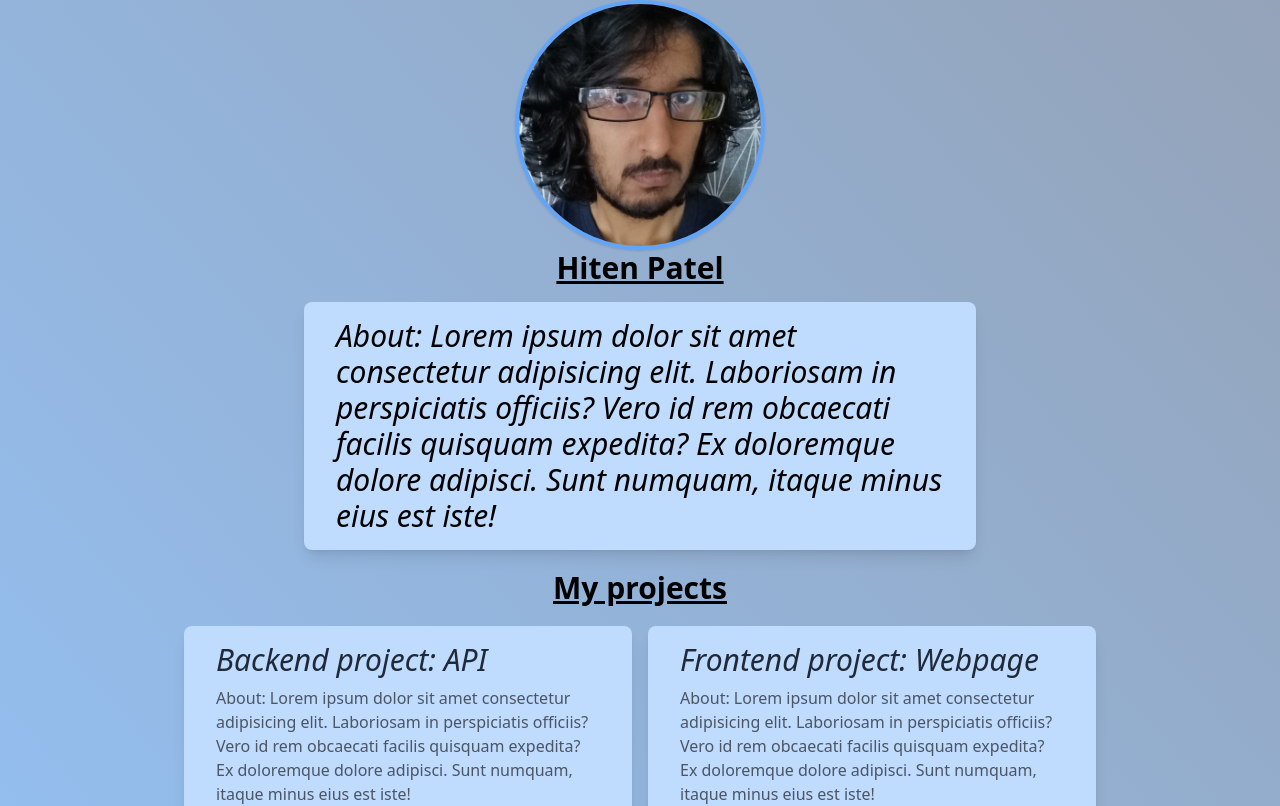
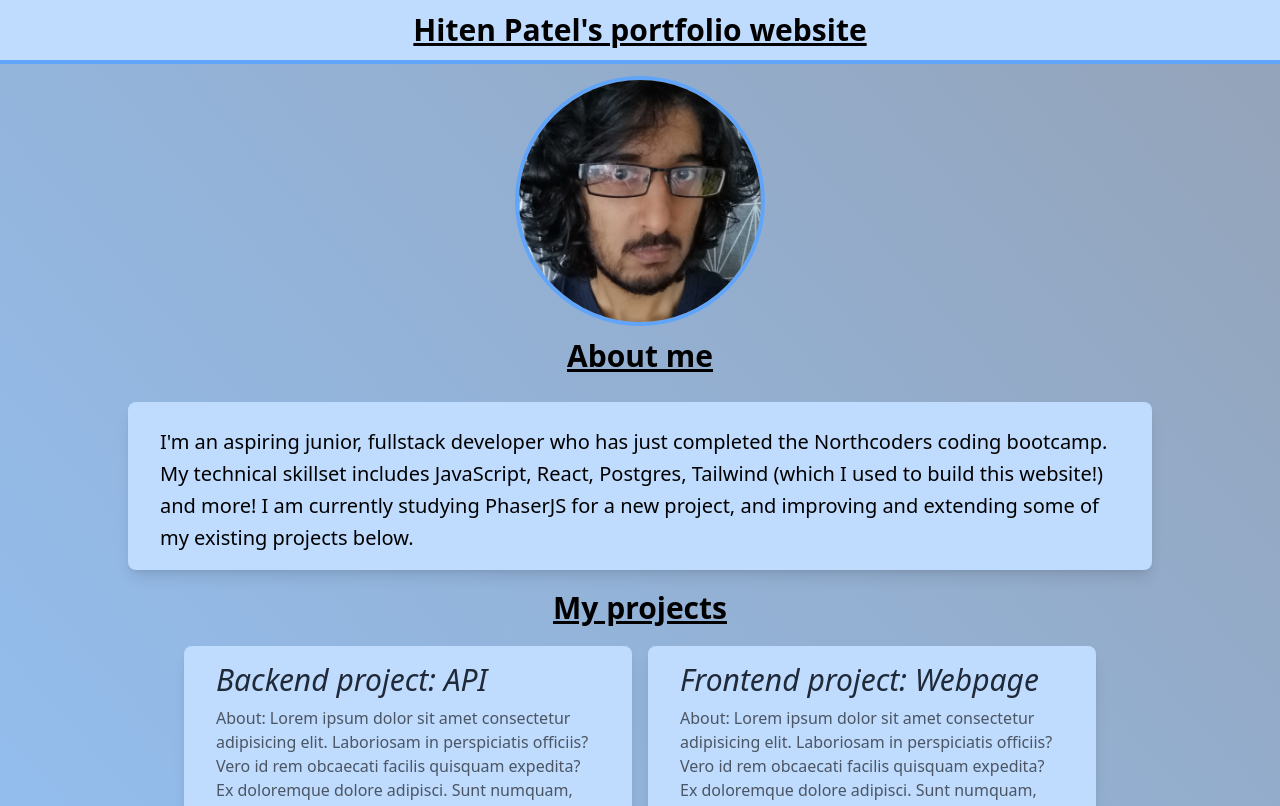
Before and after one commit to galthop/portfolio-website, a React (Create React App) app: page / in a window 1280 px wide. Shown: the top 806 px of the page. Built offline with nearby package versions, Linux system fonts and the light colour scheme.

Commit message:
everything completed minus the descriptions

```diff
--- a/public/index.html
+++ b/public/index.html
@@ -24,7 +24,7 @@
       work correctly both with client-side routing and a non-root public URL.
       Learn how to configure a non-root public URL by running `npm run build`.
     -->
-    <title>React App</title>
+    <title>Hiten Patel's portfolio website</title>
   </head>
   <body>
     <noscript>You need to enable JavaScript to run this app.</noscript>
--- a/src/components/About.jsx
+++ b/src/components/About.jsx
@@ -1,12 +1,18 @@
 const About = () => {
   return (
     <div className='flex justify-center flex-wrap'>
-      <p className='max-w-2xl py-4 px-8 bg-blue-200 shadow-lg rounded-lg my-2 mx-2 flex justify-center mt-4 text-black text-3xl italic'>
-        About: Lorem ipsum dolor sit amet consectetur adipisicing elit.
-        Laboriosam in perspiciatis officiis? Vero id rem obcaecati facilis
-        quisquam expedita? Ex doloremque dolore adipisci. Sunt numquam, itaque
-        minus eius est iste!
-      </p>
+      <div className='max-w-[80vw] py-4 px-8 bg-blue-200 shadow-lg rounded-lg my-2 mx-2 flex justify-center mt-4 font-sans'>
+        <div>
+          <p className='mt-2 text-black text-xl leading-8'>
+            I'm an aspiring junior, fullstack developer who has just completed
+            the Northcoders coding bootcamp. My technical skillset includes
+            JavaScript, React, Postgres, Tailwind (which I used to build this
+            website!) and more! I am currently studying PhaserJS for a new
+            project, and improving and extending some of my existing projects
+            below.
+          </p>
+        </div>
+      </div>
     </div>
   );
 };
--- a/src/components/Title.jsx
+++ b/src/components/Title.jsx
@@ -1,12 +1,19 @@
 const Title = () => {
   return (
     <div>
+      <div className='bg-blue-200 py-3 mb-3 border-blue-400 border-b-4 border-solid'>
+        <h1 className='text-3xl font-bold underline text-center'>
+          Hiten Patel's portfolio website
+        </h1>
+      </div>
       <img
-        className='rounded-full w-[35vw] h-[35vw] object-cover border-blue-400 border-4 border-solid container max-w-[250px] max-h-[250px] mx-auto flex justify-center shadow hover:shadow-2xl hover:border-blue-700'
+        className='rounded-full w-[35vw] h-[35vw] object-cover border-blue-400 border-4 border-solid container max-w-[250px] max-h-[250px] mx-auto flex justify-center'
         src={require('../my_image.jpg')}
         alt='headshot'
       />
-      <h1 className='text-3xl font-bold underline text-center'>Hiten Patel</h1>
+      <h1 className='text-3xl font-bold underline text-center my-3'>
+        About me
+      </h1>
     </div>
   );
 };
```
